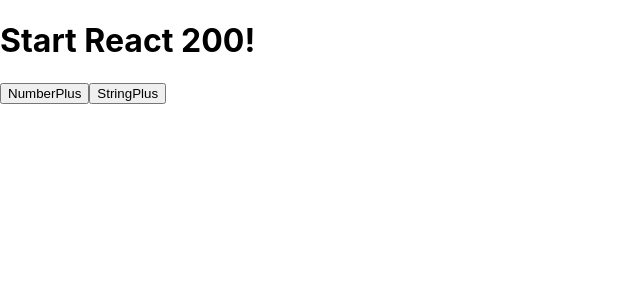
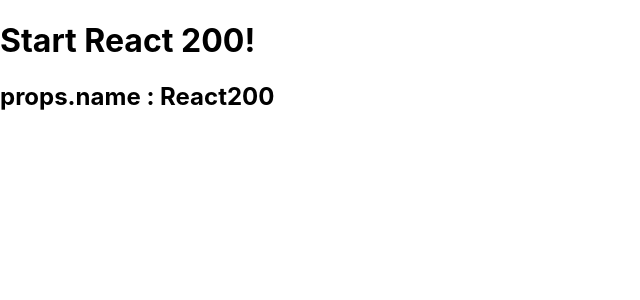
Before and after one commit to prsn-ts/react200, a React (Create React App) app: page / in a window 1280 px wide. Shown: the top 300 px of the page, without its empty margins (0-640 px from the left). Built offline with nearby package versions, Linux system fonts and the light colour scheme.

Commit message:
고차 컴포넌트(하이오더 컴포넌트) 구현하기(중급 075)

```diff
--- a/src/App.js
+++ b/src/App.js
@@ -1,11 +1,11 @@
 import React from 'react';
-import Currying from './R074_ReactCurrying'
+import ReactHoc from './Hoc/R075_ReactHoc'
 
 function App() {
   return (
     <div>
       <h1>Start React 200!</h1>
-      <Currying/>
+      <ReactHoc name='React200'/>
     </div>
   );
 }
--- /dev/null
+++ b/src/Hoc/R075_ReactHoc.js
@@ -0,0 +1,12 @@
+import React from 'react'
+import withHocComponent from './withHocComponent'
+
+class R075_ReactHoc extends React.Component {
+    render() {
+        console.log('2. HocComponent render')
+        return (
+            <h2>props.name : {this.props.name}</h2>
+        )
+    }
+}
+export default withHocComponent(R075_ReactHoc, 'R075_ReactHoc')
--- /dev/null
+++ b/src/Hoc/withHocComponent.js
@@ -0,0 +1,12 @@
+import React from 'react'
+export default function withHocComponent(InComponent, InComponentName) {
+    return class OutComponent extends React.Component {
+        componentDidMount () {
+            console.log(`3. InComponentName : ${InComponentName}`)
+        }
+        render () {
+            console.log('1. InComponent render')
+            return (<InComponent {...this.props} />)
+        }
+    }
+}
```
